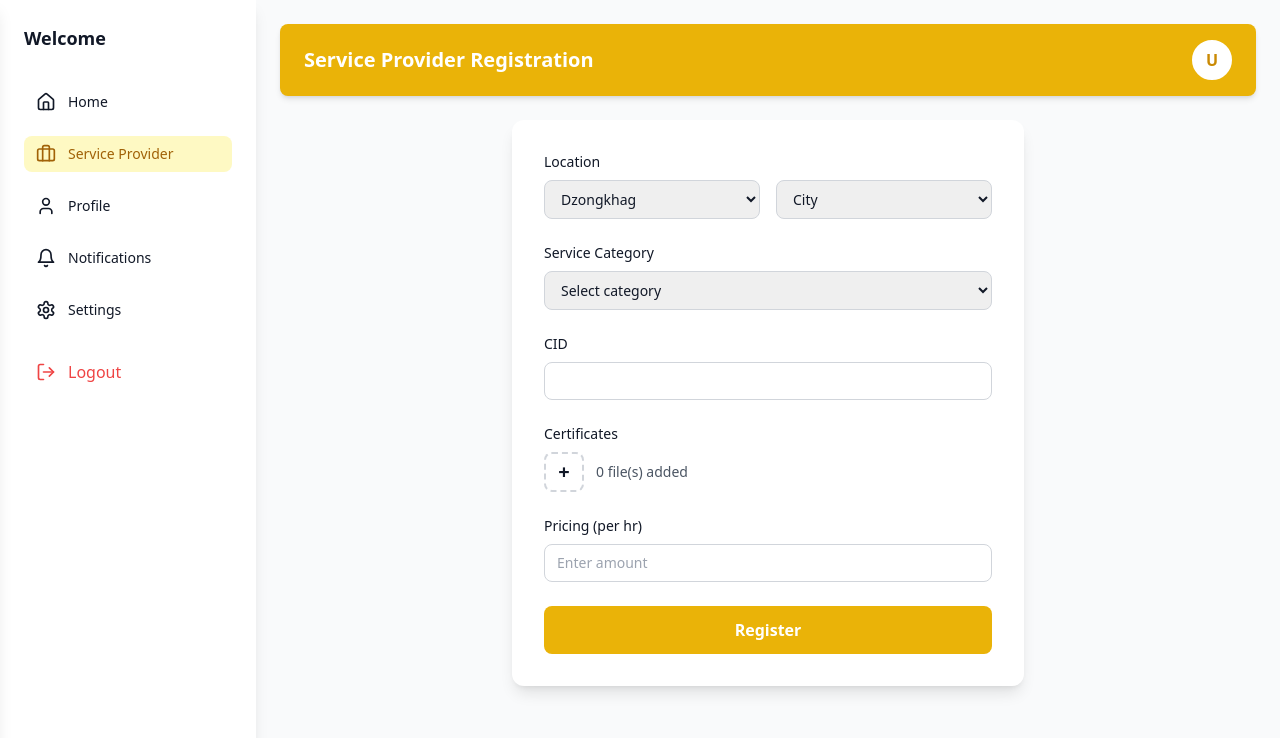
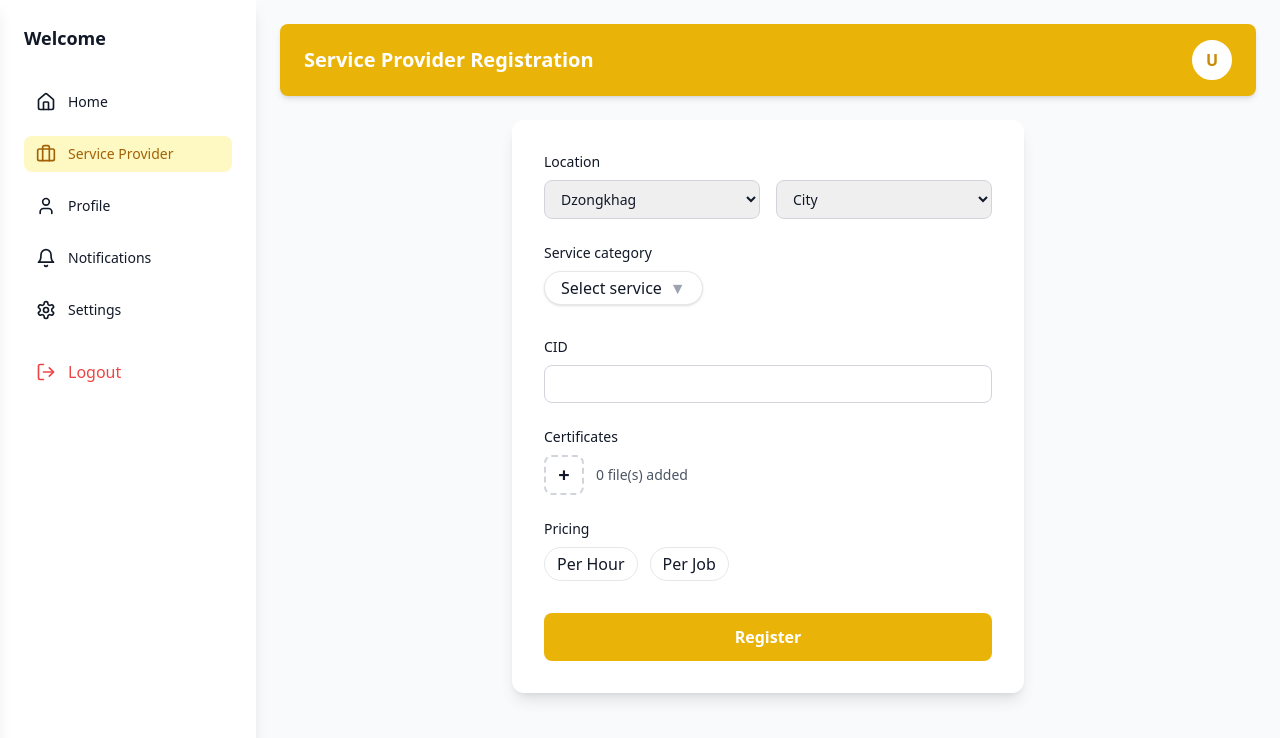
Before and after one commit to Ldorji07/Zhapto_101, a React (Vite) app: page /service-provider in a window 1280 px wide. Shown: the top 738 px of the page. Built offline with nearby package versions, Linux system fonts and the light colour scheme.

Commit message:
my commit

```diff
--- a/src/pages/ServiceProvider.jsx
+++ b/src/pages/ServiceProvider.jsx
@@ -20,7 +20,11 @@ export default function ServiceProvider({ user }) {
 
   const menuItems = [
     { name: "Home", icon: <Home size={20} />, path: "/UserDashboard" },
-    { name: "Service Provider", icon: <Briefcase size={20} />, path: "/service-provider" },
+    {
+      name: "Service Provider",
+      icon: <Briefcase size={20} />,
+      path: "/service-provider",
+    },
     { name: "Profile", icon: <User size={20} />, path: "/profile" },
     { name: "Notifications", icon: <Bell size={20} />, path: "/notifications" },
     { name: "Settings", icon: <Settings size={20} />, path: "/settings" },
@@ -34,6 +38,7 @@ export default function ServiceProvider({ user }) {
     pricing: "",
     certificates: [],
   });
+  const [pricingType, setPricingType] = useState(""); // "hr" or "onejob"
 
   const handleChange = (e) => {
     const { name, value } = e.target;
@@ -50,6 +55,34 @@ export default function ServiceProvider({ user }) {
   const handleRegister = (e) => {
     e.preventDefault();
     console.log("Submitting", form);
+  };
+
+  const serviceOptions = [
+    "Plumber",
+    "House Cleaner",
+    "Electrician",
+    "Painter",
+    "House Shifter",
+    "Carpenter",
+  ];
+  const [serviceDropdownOpen, setServiceDropdownOpen] = useState(false);
+
+  // Add/remove service categories
+  const handleAddServiceCategory = (service) => {
+    if (!form.category?.includes(service)) {
+      setForm((f) => ({
+        ...f,
+        category: f.category ? [...f.category, service] : [service],
+      }));
+    }
+    setServiceDropdownOpen(false);
+  };
+
+  const handleRemoveServiceCategory = (service) => {
+    setForm((f) => ({
+      ...f,
+      category: f.category.filter((s) => s !== service),
+    }));
   };
 
   return (
@@ -185,20 +218,69 @@ export default function ServiceProvider({ user }) {
           </div>
 
           {/* Service Category */}
-          <div>
-            <label className="block text-sm font-medium mb-2">Service Category</label>
-            <select
-              name="category"
-              value={form.category}
-              onChange={handleChange}
-              className="w-full border border-gray-300 rounded-lg px-3 py-2 text-sm focus:ring-2 focus:ring-yellow-400 focus:outline-none"
-              required
+          <div className="mb-6">
+            <label className="block text-sm font-medium mb-2">
+              Service category
+            </label>
+            <div className="relative inline-block">
+              <button
+                type="button"
+                className="border rounded-full px-4 py-1 bg-white shadow flex items-center"
+                onClick={() => setServiceDropdownOpen(!serviceDropdownOpen)}
               >
-              <option value="">Select category</option>
-              <option value="Plumber">Plumber</option>
-              <option value="Electrician">Electrician</option>
-              <option value="Carpenter">Carpenter</option>
-            </select>
+                {!form.category || form.category.length === 0
+                  ? "Select service"
+                  : "Add more"}
+                <span className="ml-2 text-gray-400">&#9660;</span>
+              </button>
+              {serviceDropdownOpen && (
+                <div className="absolute z-10 left-0 mt-2 bg-white border rounded shadow w-48">
+                  <div
+                    className="triangle-up"
+                    style={{
+                      position: "absolute",
+                      top: -10,
+                      left: 20,
+                      width: 0,
+                      height: 0,
+                      borderLeft: "10px solid transparent",
+                      borderRight: "10px solid transparent",
+                      borderBottom: "10px solid #fff",
+                    }}
+                  />
+                  {serviceOptions
+                    .filter((opt) => !(form.category || []).includes(opt))
+                    .map((opt) => (
+                      <button
+                        type="button"
+                        key={opt}
+                        className="block w-full text-left px-4 py-2 hover:bg-yellow-100"
+                        onClick={() => handleAddServiceCategory(opt)}
+                      >
+                        {opt}
+                      </button>
+                    ))}
+                </div>
+              )}
+            </div>
+            {/* Show selected services as tags */}
+            <div className="flex flex-wrap mt-2 gap-2">
+              {(form.category || []).map((service) => (
+                <span
+                  key={service}
+                  className="inline-flex items-center border rounded-full px-3 py-1 bg-gray-50"
+                >
+                  {service}
+                  <button
+                    type="button"
+                    className="ml-2 bg-red-500 text-white rounded-full w-5 h-5 flex items-center justify-center text-xs"
+                    onClick={() => handleRemoveServiceCategory(service)}
+                  >
+                    &#10006;
+                  </button>
+                </span>
+              ))}
+            </div>
           </div>
 
           {/* CID */}
@@ -231,22 +313,50 @@ export default function ServiceProvider({ user }) {
                 className="hidden"
                 onChange={handleFileSelect}
               />
-              <span className="text-sm text-gray-600">{form.certificates.length} file(s) added</span>
+              <span className="text-sm text-gray-600">
+                {form.certificates.length} file(s) added
+              </span>
             </div>
           </div>
 
-          {/* Pricing */}
-          <div>
-            <label className="block text-sm font-medium mb-2">Pricing (per hr)</label>
+          {/* Pricing (optional buttons) */}
+          <div className="mb-6">
+            <label className="block text-sm font-medium mb-2">Pricing</label>
+            <div className="flex gap-3 mb-2">
+              <button
+                type="button"
+                className={`px-3 py-1 rounded-full border ${
+                  pricingType === "hr" ? "bg-yellow-300" : "bg-white"
+                }`}
+                onClick={() => setPricingType(pricingType === "hr" ? "" : "hr")}
+              >
+                Per Hour
+              </button>
+              <button
+                type="button"
+                className={`px-3 py-1 rounded-full border ${
+                  pricingType === "onejob" ? "bg-yellow-300" : "bg-white"
+                }`}
+                onClick={() =>
+                  setPricingType(pricingType === "onejob" ? "" : "onejob")
+                }
+              >
+                Per Job
+              </button>
+            </div>
+            {pricingType && (
               <input
                 type="number"
                 name="pricing"
                 value={form.pricing}
                 onChange={handleChange}
                 className="w-full border border-gray-300 rounded-lg px-3 py-2 text-sm focus:ring-2 focus:ring-yellow-400 focus:outline-none"
-              placeholder="Enter amount"
+                placeholder={`Enter amount (${
+                  pricingType === "hr" ? "per hour" : "per job"
+                })`}
                 required
               />
+            )}
           </div>
 
           {/* Submit Button */}
--- a/src/pages/SignUp.jsx
+++ b/src/pages/SignUp.jsx
@@ -12,6 +12,7 @@ export default function SignUp() {
     email: "",
     phone: "",
     password: "",
+    role: "user", // default role
   });
   const [otp, setOtp] = useState("");
   const [error, setError] = useState("");
@@ -164,6 +165,7 @@ export default function SignUp() {
                     </button>
                   </label>
 
+
                   <button
                     type="submit"
                     className="w-full bg-yellow-400 hover:bg-yellow-500 text-white font-semibold rounded-lg py-3 transition"
```
Lines whose indentation alone changed are shown as unchanged.
